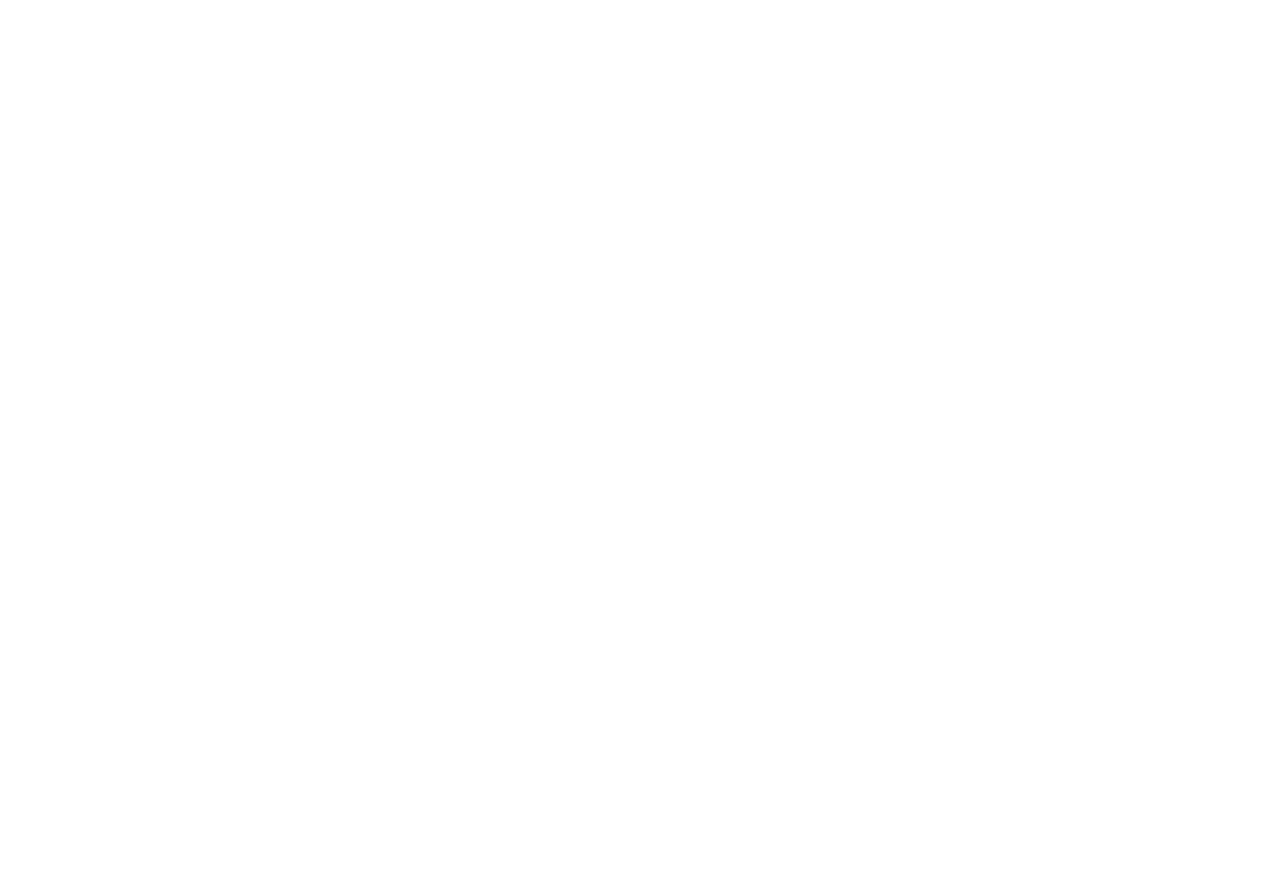
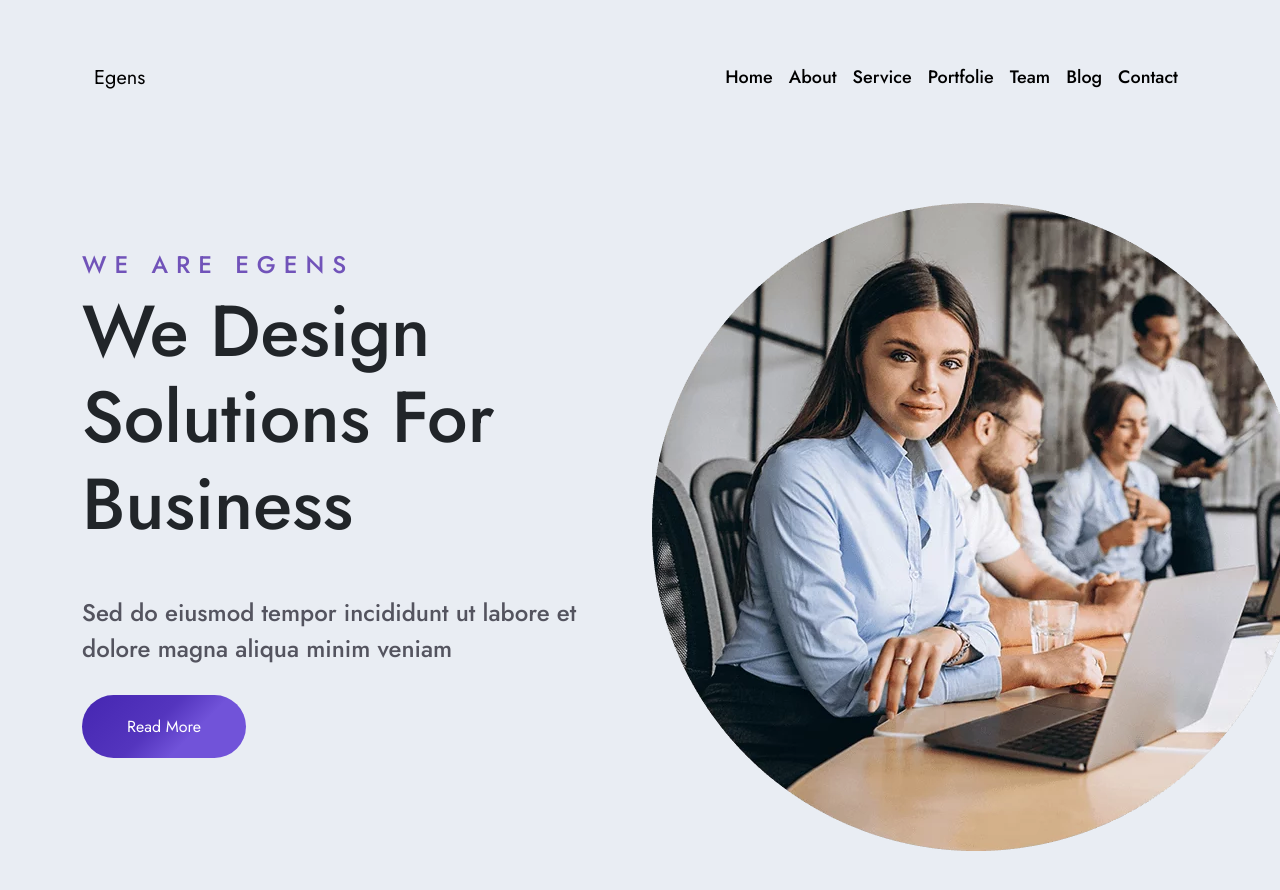
Before and after one commit to abdulrahim-ramadan/Egens-Bootstrap-Landing-Page, a plain HTML site: page index.html in a window 1280 px wide. Before the commit the page ends 800 px from the top, so only its background shows below. Drawn offline with nearby package versions, Linux system fonts and the light colour scheme.

Commit message:
add nav & banner section

```diff
--- a/css/style.css
+++ b/css/style.css
@@ -0,0 +1,33 @@
+body{
+    font-family: 'Jost', sans-serif;
+    background-color: #e9edf3;
+}
+.nav-link{
+    font-size: 18px;
+    font-weight: 500;
+    color: black;
+}
+.main-subtitle{
+font-size: 24px;
+color: #7153b9;
+letter-spacing: 8px;
+font-weight: 500;
+}
+.main-title{
+    font-size: 72px;
+    font-weight: 500;
+
+}
+.main-p{
+font-size: 24px;
+font-weight: 500;
+color: #54545f;
+}
+.mian-btn{
+    background: linear-gradient(135deg, #4526b1 0%,#5435be 45%,#7153d9 66%);
+    padding: 20px 45px;
+    border-radius: 35px;
+    text-decoration: none;
+    color: white;
+
+}
--- a/index.html
+++ b/index.html
@@ -5,9 +5,65 @@
     <meta name="viewport" content="width=device-width, initial-scale=1">
     <title>Egens</title>
     <link href="https://cdn.jsdelivr.net/npm/bootstrap@5.3.2/dist/css/bootstrap.min.css" rel="stylesheet" integrity="sha384-T3c6CoIi6uLrA9TneNEoa7RxnatzjcDSCmG1MXxSR1GAsXEV/Dwwykc2MPK8M2HN" crossorigin="anonymous">
+    <link rel="preconnect" href="https://fonts.googleapis.com">
+<link rel="preconnect" href="https://fonts.gstatic.com" crossorigin>
+<link href="https://fonts.googleapis.com/css2?family=Jost:ital,wght@0,100;0,200;0,300;0,400;0,500;0,600;0,700;0,800;0,900;1,100;1,200;1,300;1,400;1,500;1,600;1,700;1,800;1,900&family=Manrope:wght@200&family=Poppins:ital,wght@0,300;1,300&display=swap" rel="stylesheet">
     <link rel="stylesheet" href="css/style.css">
   </head>
   <body>
+    <!-- navbar start -->
+<div class="container my-5">
+    <nav class="navbar navbar-expand-lg">
+        <div class="container-fluid">
+          <a class="navbar-brand" href="#">Egens</a>
+          <button class="navbar-toggler" type="button" data-bs-toggle="collapse" data-bs-target="#navbarNav" aria-controls="navbarNav" aria-expanded="false" aria-label="Toggle navigation">
+            <span class="navbar-toggler-icon"></span>
+          </button>
+          <div class="collapse navbar-collapse" id="navbarNav">
+            <ul class="navbar-nav ms-auto">
+              <li class="nav-item">
+                <a class="nav-link" aria-current="page" href="#">Home</a>
+              </li>
+              <li class="nav-item">
+                <a class="nav-link" href="#">About</a>
+              </li>
+              <li class="nav-item">
+                <a class="nav-link" href="#">Service</a>
+              </li>
+              <li class="nav-item">
+                <a class="nav-link" href="#">Portfolie</a>
+              </li>
+              <li class="nav-item">
+                <a class="nav-link" href="#">Team</a>
+              </li>
+              <li class="nav-item">
+                <a class="nav-link" href="#">Blog</a>
+              </li>
+              <li class="nav-item">
+                <a class="nav-link" href="#">Contact</a>
+              </li>
+            </ul>
+          </div>
+        </div>
+      </nav>
+</div>
+      <!-- end navbar -->
+
+      <!-- banner start -->
+<div class="container py-5">
+    <div class="row">
+        <div class="col-lg-6 mt-5">
+            <h4 class="main-subtitle"> WE ARE EGENS </h4>
+            <h1 class="main-title"> We Design Solutions For Business</h1>
+            <p class="main-p pe-5 my-5"> Sed do eiusmod tempor incididunt ut labore et dolore magna aliqua minim veniam </p>
+            <a class="mian-btn"> Read More </a>
+        </div>
+        <div class="col-lg-6">
+            <img src="img/img2.webp" alt="">
+        </div>
+    </div>
+</div>
+      <!-- banner end -->
 
 
     <script src="https://cdn.jsdelivr.net/npm/bootstrap@5.3.2/dist/js/bootstrap.bundle.min.js" integrity="sha384-C6RzsynM9kWDrMNeT87bh95OGNyZPhcTNXj1NW7RuBCsyN/o0jlpcV8Qyq46cDfL" crossorigin="anonymous"></script>
```
Also changed, not shown: img/img2.webp (added).
